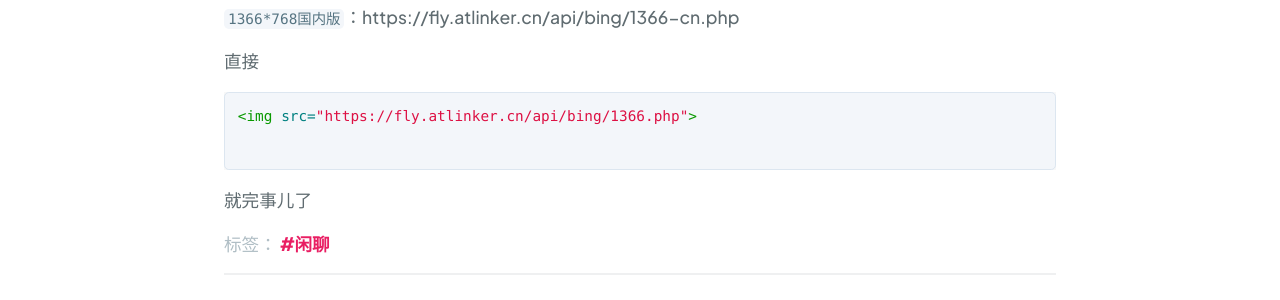
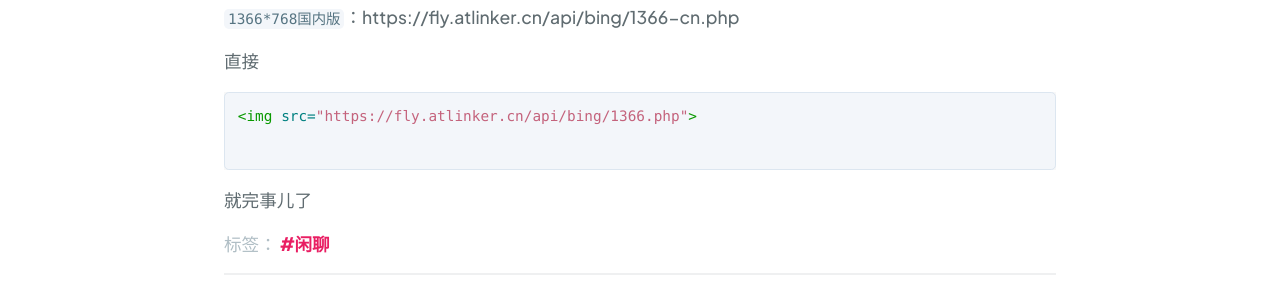
Before and after one commit to link9596/qwq, a Jekyll site: the page built from _posts/2019-7-28-bing.md, in a window 1280 px wide. Shown: the part 3438-3738 px from the top of the page. Built offline with Jekyll 4.4.1, drawn with Linux system fonts in a browser that asks for light colours; comment, search, counter and statistics services are not loaded.

Commit message:
Update rouge-github.scss

```diff
--- a/_sass/rouge-github.scss
+++ b/_sass/rouge-github.scss
@@ -138,7 +138,7 @@
   color: #990073;
 }
 .highlight .s {
-  color: #d14;
+  color: #bb4563d4;
 }
 .highlight .na {
   color: #008080;
```
